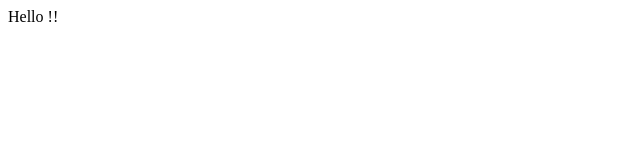
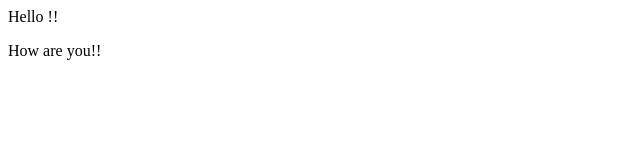
Before and after one commit to Jayashree-30/demo, a plain HTML site: page index.html in a window 1280 px wide. Shown: the full height of the page, 0-640 px from the left. Drawn offline with Linux system fonts and the light colour scheme.

Commit message:
updated content

```diff
--- a/index.html
+++ b/index.html
@@ -2,4 +2,7 @@
     <head>
         <p>Hello !!</p>
     </head>
+    <body>
+        <p>How are you!!</p>
+    </body>
 </html>
```
Also changed, not shown: cmd prmt.txt (added).
